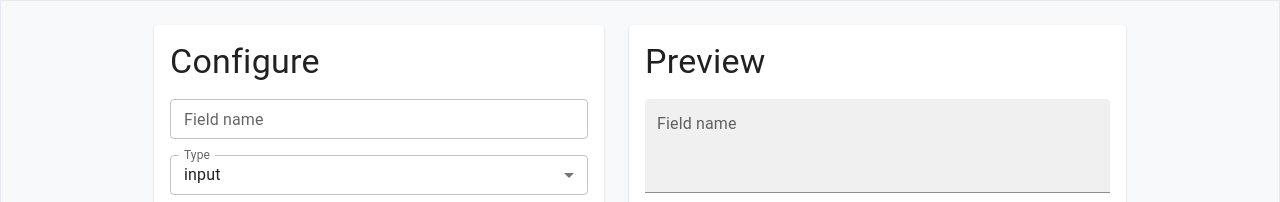
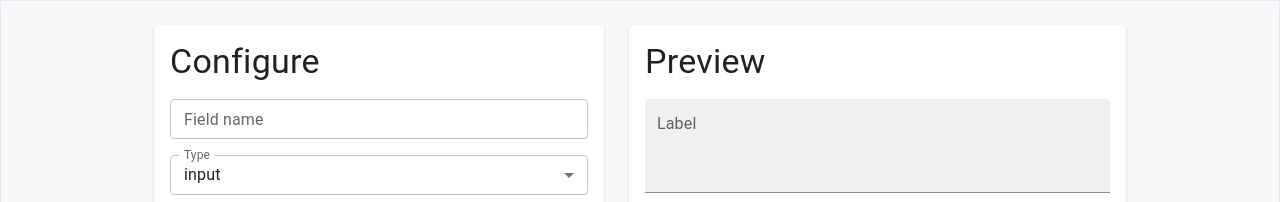
Before and after one commit to annechko/form-builder, a React (Create React App) app in the folder app/: page / in a window 1280 px wide. Shown: the top 202 px of the page. Built offline with nearby package versions, Linux system fonts and the light colour scheme; the HTML template or start-up script is replaced by a standard one.

Commit message:
view: add label prop

```diff
--- a/app/src/App.tsx
+++ b/app/src/App.tsx
@@ -28,7 +28,7 @@ export default function App() {
             Preview
           </Typography>
           <Typography variant="body1" component="div">
-            <FieldView type={FieldType.textarea}/>
+            <FieldView type={FieldType.textarea} label="Label"/>
             <FieldView type={FieldType.input}/>
           </Typography>
 
--- a/app/src/configuration/FieldConfiguration.tsx
+++ b/app/src/configuration/FieldConfiguration.tsx
@@ -11,7 +11,8 @@ export enum FieldType {
 }
 
 export type FieldViewProps = {
-  type: FieldType
+  type: FieldType,
+  label?: string,
 };
 
 export function FieldConfiguration() {
--- a/app/src/view/FieldView.tsx
+++ b/app/src/view/FieldView.tsx
@@ -7,13 +7,13 @@ export function FieldView(options: FieldViewProps) {
   if (options.type === FieldType.input) {
     return <>
       <FormControl fullWidth margin="normal">
-        <TextField id="outlined-basic" label="Field name" variant="filled" size="small"/>
+        <TextField id="outlined-basic" label={options.label || "Field name"} variant="filled" size="small"/>
       </FormControl>
     </>
   } else if (options.type === FieldType.textarea) {
     return <>
       <FormControl fullWidth margin="normal">
-        <TextField id="outlined-basic" label="Field name" variant="filled" size="small"
+        <TextField id="outlined-basic" label={options.label || "Field name"} variant="filled" size="small"
           multiline rows={3}/>
       </FormControl>
     </>
```
